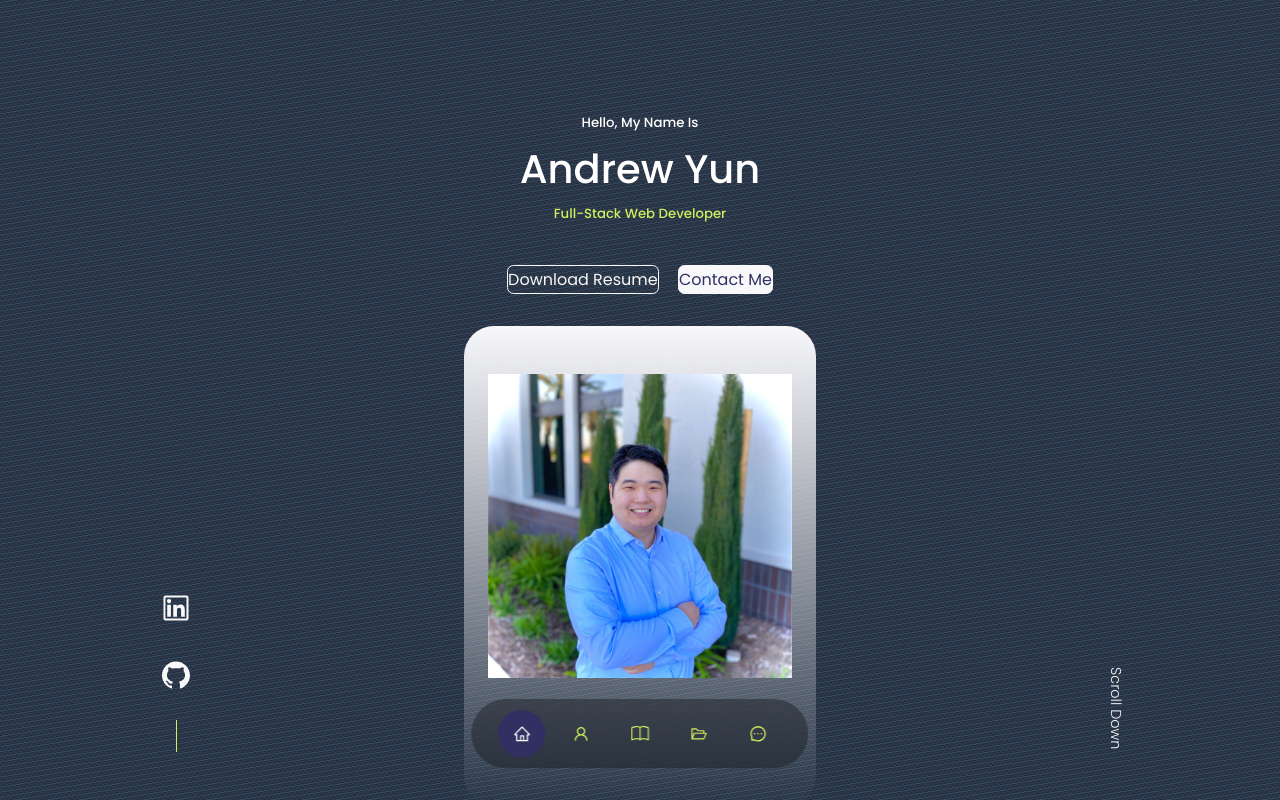
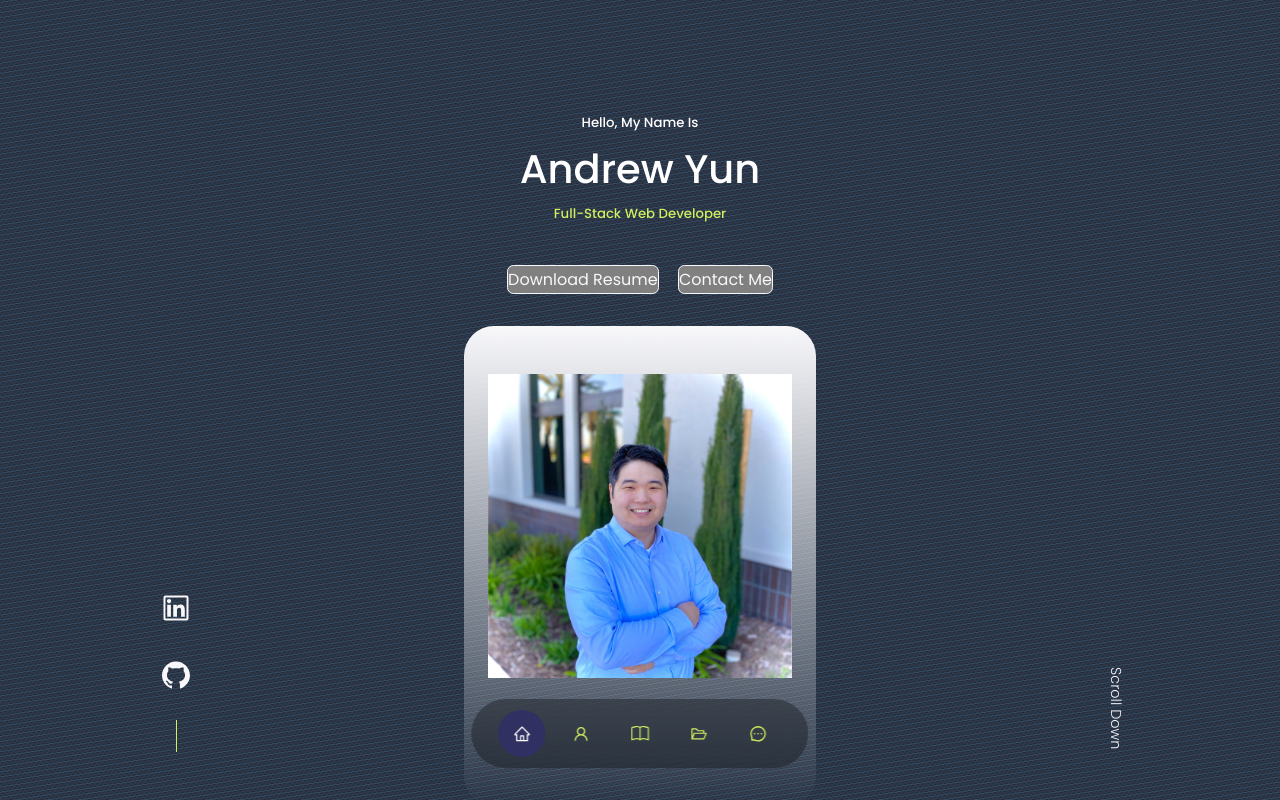
Before and after one commit to Andrewy2416/reactprofessional, a React (Create React App) app: page / in a window 1280 px wide. Shown: the top 800 px of the page. Built offline with nearby package versions, Linux system fonts and the light colour scheme.

Commit message:
added emailjs

```diff
--- a/src/components/contact/Contact.jsx
+++ b/src/components/contact/Contact.jsx
@@ -10,7 +10,7 @@ const Contact = () => {
   const sendEmail = (e) => {
     e.preventDefault();
 
-    emailjs.sendForm('service_5aihjan', 'service_5aihjan', form.current, '3SPsZ355vRFoC-xvh')
+    emailjs.sendForm('service_5aihjan', 'template_o4qqutr', form.current, '3SPsZ355vRFoC-xvh')
       .then((result) => {
           console.log(result.text);
       }, (error) => {
--- a/src/components/footer/footer.css
+++ b/src/components/footer/footer.css
@@ -29,3 +29,10 @@ footer a {
     margin-bottom: 4rem;
     color: var(--color-bg);
 }
+
+@media screen and (max-width: 600px) {
+    .permalinks {
+        flex-direction: column;
+        gap: 1.5rem;
+    }
+}
--- a/src/components/header/CTA.jsx
+++ b/src/components/header/CTA.jsx
@@ -5,7 +5,7 @@ const CTA = () => {
   return (
     <div className='cta'>
       <a href={Resume} download className='btn'>Download Resume</a>
-      <a href="#contact" className='btn btn-primary'>Contact Me</a>
+      <a href="#contact" className='btn'>Contact Me</a>
     </div>
   )
 }
--- a/src/index.css
+++ b/src/index.css
@@ -87,12 +87,13 @@ a:hover {
 .btn {
     width: max-content;
     display: inline-block;
-    color: var(--color-primary);
+    color:var(--color-primary);
     padding: 0.75rem 1.2 rem;;
     border-radius: 0.4rem;
     cursor: pointer;
     border: 1px solid var(--color-primary);
     transition: var(--transition);
+    background: gray;
 }
 
 .btn:hover {
```
